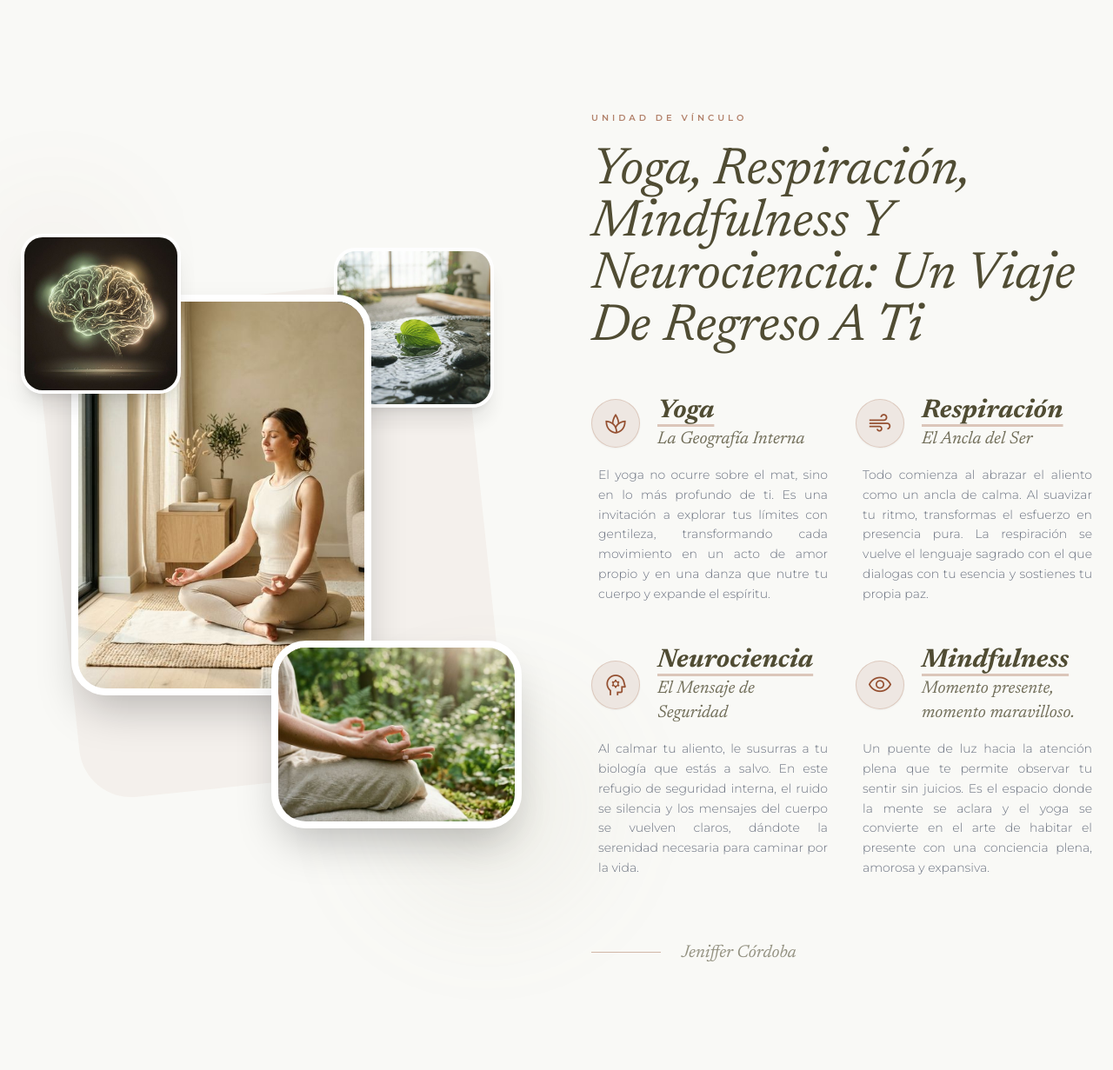
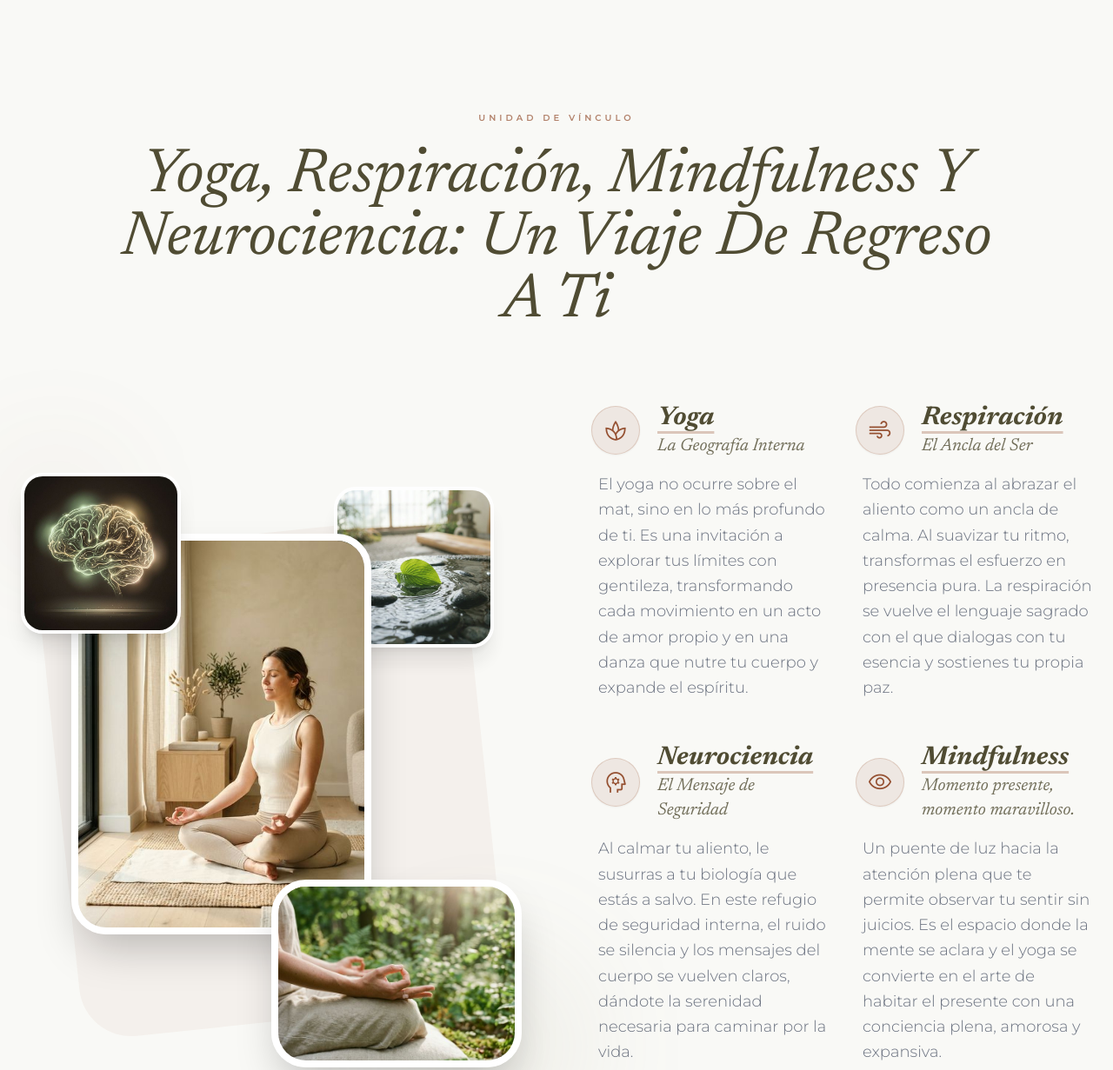
Before and after one commit to jeycordoba/PAGINA-WEB-, a website: page index.html in a window 1280 px wide. Shown: the part 800-2031 px from the top of the page at 87% size. Drawn offline with nearby package versions, Linux system fonts and the light colour scheme; grey boxes are pictures that could not be loaded; a web font is replaced by a local one.

Commit message:
Redesign Bonding Unity section: moved title above grid and increased font size for better readability

```diff
--- a/index.html
+++ b/index.html
@@ -136,9 +136,16 @@
 
     <!-- BONDING UNITY SECTION -->
     <section class="py-24 md:py-32 bg-[#F9F9F6] relative overflow-hidden" id="bonding-unity">
+        <div class="container mx-auto px-6 mb-20 text-center">
+            <span class="text-primary font-bold tracking-[0.4em] text-[10px] block uppercase opacity-70 mb-6" data-i18n="bonding_unity_tag">Bonding Unity</span>
+            <h2 class="text-4xl md:text-6xl lg:text-7xl font-display text-deep italic leading-[1.1] max-w-5xl mx-auto" data-i18n="bonding_unity_title">
+                YOGA, RESPIRACIÓN, MINDFULNESS Y NEUROCIENCIA: Un Viaje de Regreso a Ti
+            </h2>
+        </div>
+
         <div class="container mx-auto px-6 grid lg:grid-cols-2 gap-20 items-center">
             <!-- Staggered Images -->
-            <div class="relative h-[550px] md:h-[700px] flex items-center justify-center order-2 lg:order-1 mt-12 lg:mt-0">
+            <div class="relative h-[550px] md:h-[700px] flex items-center justify-center mt-12 lg:mt-0">
                 <!-- Decorative Layer -->
                 <div class="absolute w-[85%] h-[80%] bg-primary/5 rounded-[60px] -rotate-6 transition-transform duration-700 hover:rotate-0"></div>
 
@@ -170,13 +177,7 @@
             </div>
 
             <!-- Text Content -->
-            <div class="space-y-12 order-1 lg:order-2">
-                <div class="space-y-6">
-                    <span class="text-primary font-bold tracking-[0.4em] text-[10px] block uppercase opacity-70" data-i18n="bonding_unity_tag">Bonding Unity</span>
-                    <h2 class="text-4xl md:text-5xl lg:text-6xl font-display text-deep italic leading-[1.1]" data-i18n="bonding_unity_title">
-                        YOGA, RESPIRACIÓN, MINDFULNESS Y NEUROCIENCIA: Un Viaje de Regreso a Ti
-                    </h2>
-                </div>
+            <div class="space-y-12">
 
                 <div class="space-y-10">
                     <!-- PILLARS GRID -->
@@ -192,7 +193,7 @@
                                     <span class="text-lg md:text-xl font-display text-deep italic opacity-80" data-i18n="bonding_unity_pillar1_subtitle">La Geografía Interna</span>
                                 </div>
                             </div>
-                            <p class="text-gray-500 text-sm font-light leading-relaxed text-justify pl-2" data-i18n="bonding_unity_pillar1_desc">
+                            <p class="text-gray-500 text-lg font-light leading-relaxed text-justify md:text-left pl-2" data-i18n="bonding_unity_pillar1_desc">
                                 El yoga no ocurre sobre el mat, sino en lo más profundo de ti. Es una invitación a explorar tus límites con gentileza, transformando cada movimiento en un acto de amor propio y en una danza que nutre tu cuerpo y expande el espíritu.
                             </p>
                         </div>
@@ -208,7 +209,7 @@
                                     <span class="text-lg md:text-xl font-display text-deep italic opacity-80" data-i18n="bonding_unity_pillar2_subtitle">El Ancla del Ser</span>
                                 </div>
                             </div>
-                            <p class="text-gray-500 text-sm font-light leading-relaxed text-justify pl-2" data-i18n="bonding_unity_pillar2_desc">
+                            <p class="text-gray-500 text-lg font-light leading-relaxed text-justify md:text-left pl-2" data-i18n="bonding_unity_pillar2_desc">
                                 Todo comienza al abrazar el aliento como un ancla de calma. Al suavizar tu ritmo, transformas el esfuerzo en presencia pura. La respiración se vuelve el lenguaje sagrado con el que dialogas con tu esencia y sostienes tu propia paz.
                             </p>
                         </div>
@@ -224,7 +225,7 @@
                                     <span class="text-lg md:text-xl font-display text-deep italic opacity-80" data-i18n="bonding_unity_pillar3_subtitle">El Mensaje de Seguridad</span>
                                 </div>
                             </div>
-                            <p class="text-gray-500 text-sm font-light leading-relaxed text-justify pl-2" data-i18n="bonding_unity_pillar3_desc">
+                            <p class="text-gray-500 text-lg font-light leading-relaxed text-justify md:text-left pl-2" data-i18n="bonding_unity_pillar3_desc">
                                 Al calmar tu aliento, le susurras a tu biología que estás a salvo. En este refugio de seguridad interna, el ruido se silencia y los mensajes del cuerpo se vuelven claros, dándote la serenidad necesaria para caminar por la vida.
                             </p>
                         </div>
@@ -240,7 +241,7 @@
                                     <span class="text-lg md:text-xl font-display text-deep italic opacity-80" data-i18n="bonding_unity_pillar4_subtitle">Momento presente, momento maravilloso.</span>
                                 </div>
                             </div>
-                            <p class="text-gray-500 text-sm font-light leading-relaxed text-justify pl-2" data-i18n="bonding_unity_pillar4_desc">
+                            <p class="text-gray-500 text-lg font-light leading-relaxed text-justify md:text-left pl-2" data-i18n="bonding_unity_pillar4_desc">
                                 Un puente de luz hacia la atención plena que te permite observar tu sentir sin juicios. Es el espacio donde la mente se aclara y el yoga se convierte en el arte de habitar el presente con una conciencia plena, amorosa y expansiva.
                             </p>
                         </div>
```
